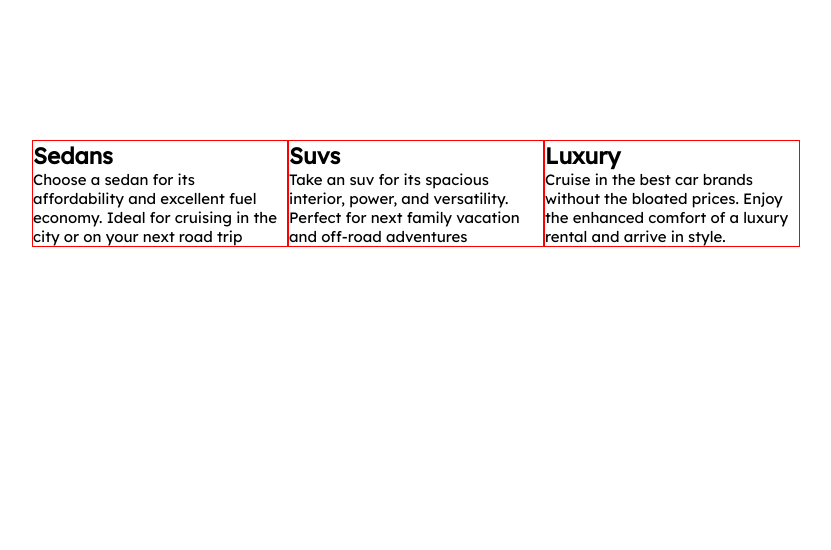
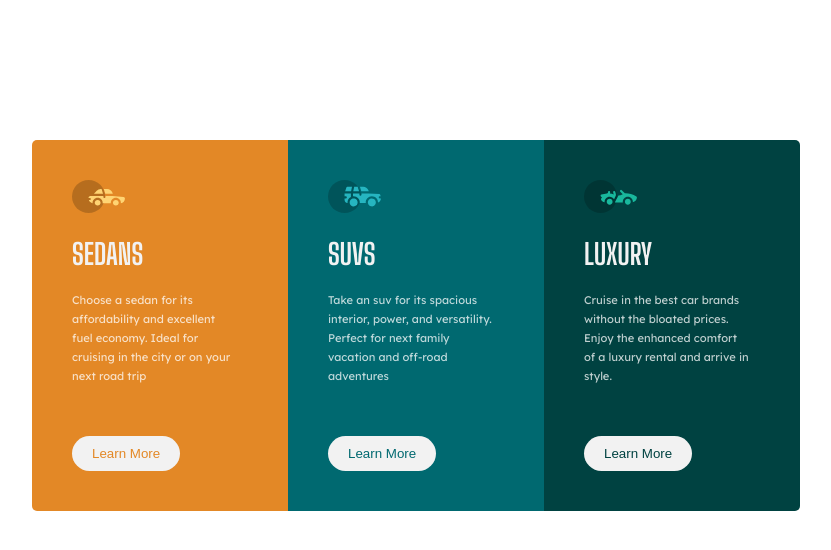
Before and after one commit to emmanuelkumah/frontendMentor-3columnLayout, a plain HTML site: page index.html in a window 1280 px wide. Shown: the whole page, without its empty margins (224-1055 px from the left). Drawn offline with Linux system fonts and the light colour scheme.

Commit message:
Desktop responsiveness

```diff
--- a/index.html
+++ b/index.html
@@ -9,23 +9,29 @@
 </head>
 <body>
     <main class="row">
-        <section class="column">
+        <section class="column sedans">
+              <img src="./images/icon-sedans.svg" />
               <h1>Sedans</h1>
               <p>Choose a sedan for its affordability and excellent fuel economy.
                 Ideal for cruising in the city or on your next road trip
               </p>
+              <button class="btn-sedans">Learn More</button>
         </section>
-        <section class="column">
+        <section class="column suvs">
+              <img src="./images/icon-suvs.svg" />
               <h1>Suvs</h1>
               <p>Take an suv for its spacious interior, power, and versatility.
                   Perfect for next family vacation and off-road adventures
               </p>
+              <button class="btn-suvs">Learn More</button>
         </section>
-        <section class="column">
+        <section class="column luxury">
+               <img src="./images/icon-luxury.svg" />
               <h1>Luxury</h1>
               <p>Cruise in the best car brands without the bloated prices.
                   Enjoy the enhanced comfort of a luxury rental and arrive in style.
               </p>
+              <button class="btn-luxury">Learn More</button>
         </section>
     </main>
 </body>
--- a/style.css
+++ b/style.css
@@ -1,4 +1,4 @@
-@import url("https://fonts.googleapis.com/css2?family=Inter:wght@400;700&family=Lexend+Deca&display=swap");
+@import url("https://fonts.googleapis.com/css2?family=Big+Shoulders+Display:wght@700&family=Lexend+Deca&display=swap");
 
 * {
   box-sizing: border-box;
@@ -16,6 +16,7 @@ body {
   font-size: 15px;
   font-family: "Lexend Deca", sans-serif;
   height: auto;
+  color: var(--veryLightGray);
 }
 .row {
   display: flex;
@@ -26,10 +27,64 @@ body {
 .column {
   float: left;
   width: 20%;
-  border: 1px solid red;
 }
 .row::after {
   content: "";
   display: table;
   clear: both;
 }
+
+.sedans {
+  background-color: var(--brightOrange);
+  border-top-left-radius: 5px;
+  border-bottom-left-radius: 5px;
+}
+.suvs {
+  background-color: var(--darkCyan);
+}
+.luxury {
+  background-color: var(--veryDarkCyan);
+  border-top-right-radius: 5px;
+  border-bottom-right-radius: 5px;
+}
+img {
+  width: 30%;
+}
+.btn-sedans {
+  color: var(--brightOrange);
+}
+.btn-suvs {
+  color: var(--darkCyan);
+}
+.btn-luxury {
+  color: var(--veryDarkCyan);
+}
+
+/* Desktops and laptops ----------- */
+@media only screen and (min-width: 1224px) {
+  /* Styles */
+  .column {
+    padding: 40px;
+  }
+  .column h1 {
+    text-transform: uppercase;
+    font-family: "Big Shoulders Display", cursive;
+    font-size: 1.8rem;
+    padding-top: 20px;
+  }
+  .column p {
+    font-size: 0.7rem;
+    padding-top: 20px;
+    padding-bottom: 50px;
+    padding-right: 10px;
+    line-height: 1.7;
+    color: var(--whiteTransparent);
+  }
+  button {
+    border: none;
+    outline: none;
+    border-radius: 20px;
+    background-color: var(--veryLightGray);
+    padding: 10px 20px;
+  }
+}
```
